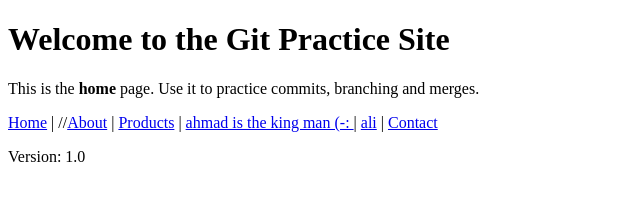
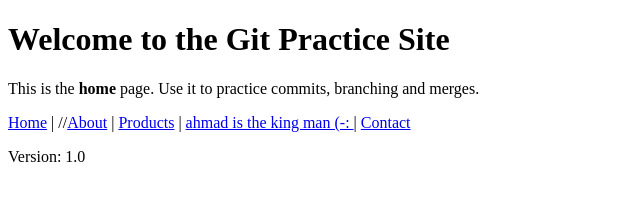
Before and after one commit to Ahmad200334/test, a plain HTML site: page index.html in a window 1280 px wide. Shown: the full height of the page, 0-640 px from the left. Drawn offline with Linux system fonts and the light colour scheme.

Commit message:
delte ali from index

```diff
--- a/index.html
+++ b/index.html
@@ -13,8 +13,6 @@
     <a href="products.html">Products</a> |
 <a href="products.html">ahmad is the king man (-: </a> |
 
-<a href="products.html">ali</a> |
-
     <a href="contact.html">Contact</a>
   </nav>
   <footer>
```
